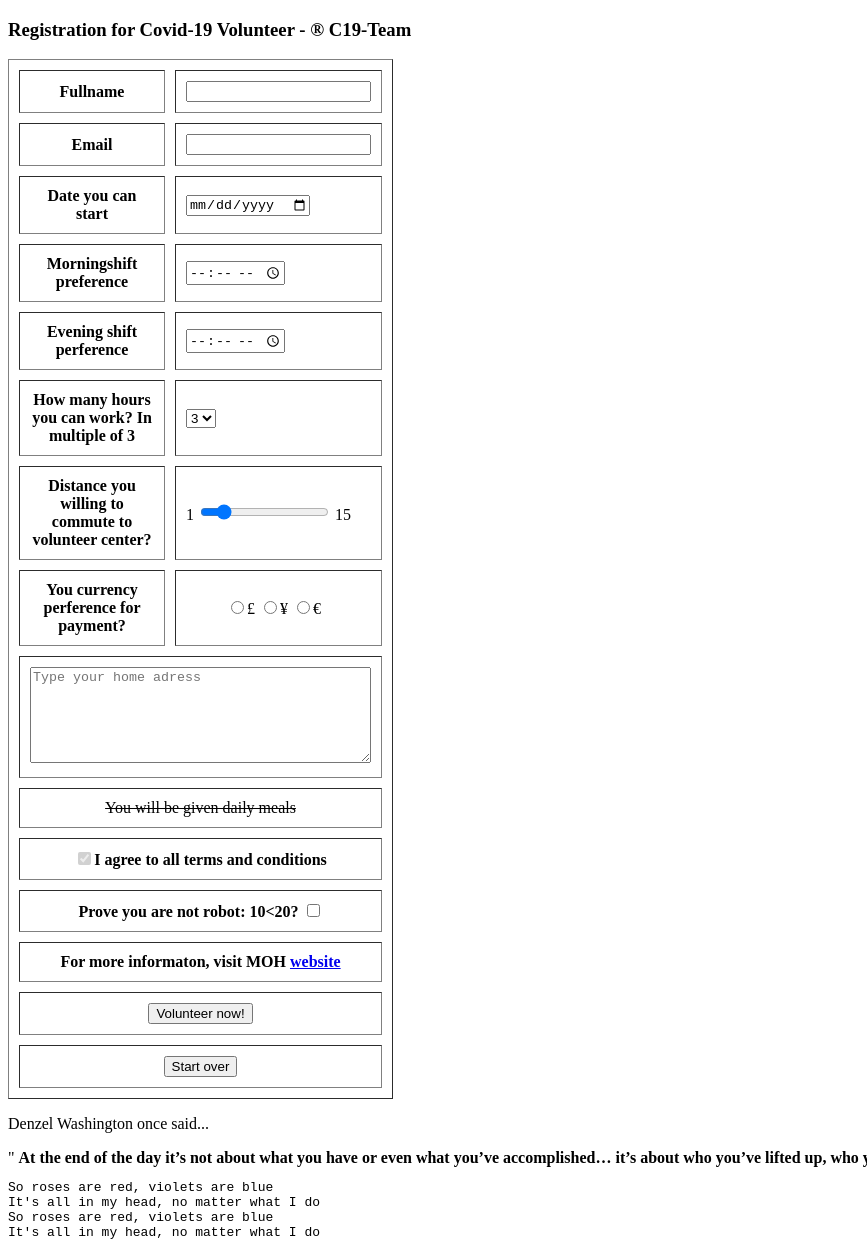
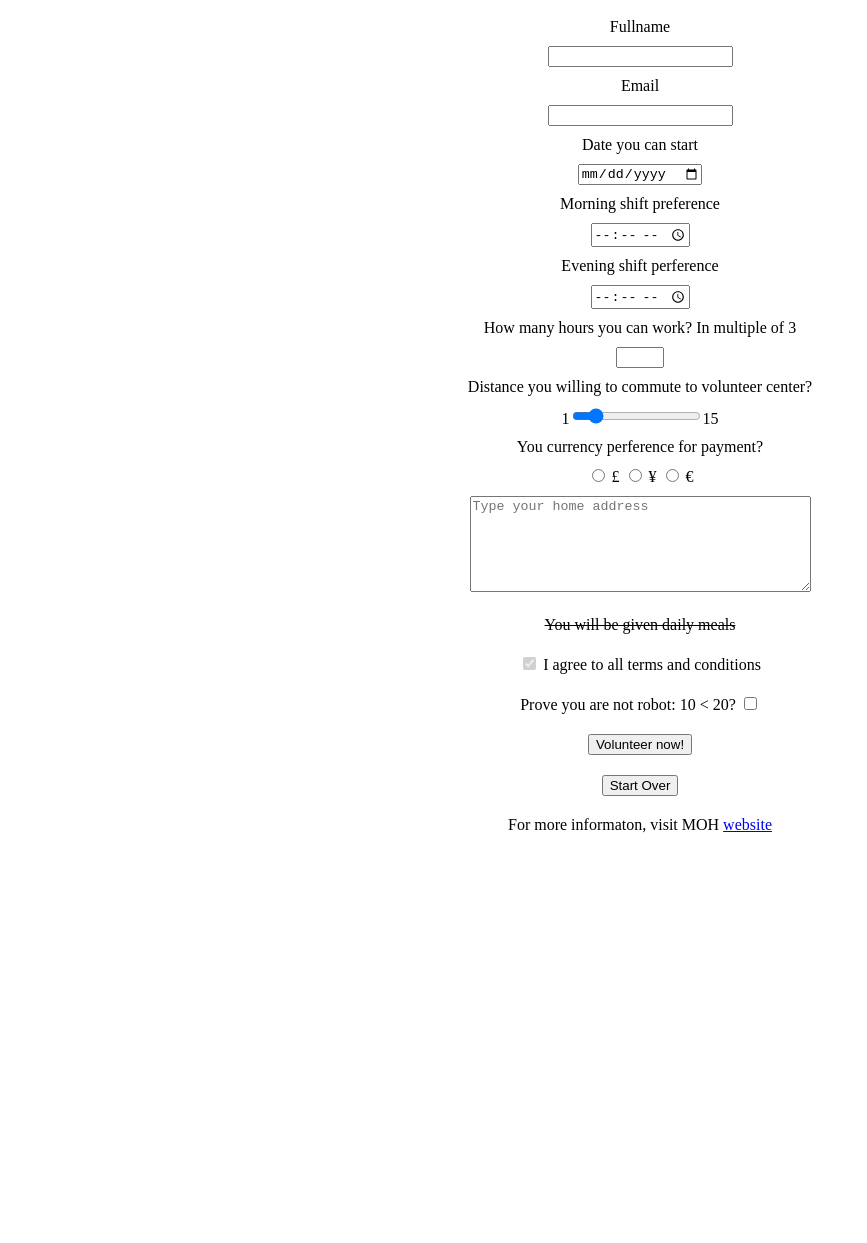
Before and after one commit to 21FTT1275/eportfolio, a plain HTML site: page bwep/week7-e-p3.html in a window 1280 px wide. Shown: the whole page, without its empty margins (0-867 px from the left). After the commit the page ends 852 px from the top, so only its background shows below. Drawn offline with Linux system fonts and the light colour scheme.

Commit message:
Add files via upload

```diff
--- a/bwep/week7-e-p3.html
+++ b/bwep/week7-e-p3.html
@@ -1,176 +1,141 @@
 <!DOCTYPE html>
 <html>
+
 <head>
 	<meta charset="utf-8">
 	<meta name="viewport" content="width=device-width, initial-scale=1">
-	<title>Week 3 ePortfolio part 2</title>
+	<title>week7-e-p3</title>
+
+	<style type="text/css">
 
 
-</head>
-<body>
-<h3>Registration for Covid-19 Volunteer - &reg; C19-Team</h3>
-
-<form method="" action="">
-
-<table border="1" width="300" height="50" cellpadding="10" cellspacing="10">
-
-<tr>
-	<th>Fullname</th>
-	<td>
-		<label for="Fullname"></label>
-		<input type="text" name="Fullname" id="Fullname" pattern=",30">
-	</td>
-</tr>
-
-<tr>
-	<th>Email</th>
-	<td>
-		<label for="Email"></label>
-		<input type="Email" name="Email">
-
-	</td>
-
-</tr>
-
-<tr>
-	<th>Date you can start</th>
-	<td>
-		<label for="Date"></label>
-		<input type="Date" name="Date">
-
-	</td>
-
-</tr>
-
-<tr>
-	<th>Morningshift preference</th>
-	<td>
-		<label for="time"></label>
-		<input type="time" name="time">
-
-	</td>
-
-</tr>
-
-<tr>
-	<th>Evening shift perference</th>
-	<td>
-		<label for="time"></label>
-		<input type="time" name="time">
-
-	</td>
-
-</tr>
-
-<tr>
-	<th>How many hours you can work? In multiple of 3</th>
-	<td>
-
-		<select size="1">
-			<option value="3">3</option>
-			<option value="6">6</option>
-			<option value="9">9</option>
-		</select>
-
-	</td>
-
-</tr>
-
-<tr>
-
-	<th>Distance you willing to commute to volunteer center?</th>
-
-	<td>1
-
-		<label for="points"></label>
-		<input type="range" id="points" name="" step="1" value="3" min="1" max="15">
-
-	15</td>
-
-</tr>
-
-<tr>
-
-	<th>You currency perference for payment?</th>
-	<td>
-
-	<ul>
-
-	<label for="radio"></label>
-	<input type="radio" name="currency">&pound;
-
-	<label for="radio"></label>
-	<input type="radio"name="currency">&yen;
-
-	<label for="radio"></label>
-	<input type="radio" name="currency">&euro;
+	#Container {
+		    display: flex;
+		    flex-wrap: wrap;
+		    flex-direction: column;
+		    justify-content: center;
+		    align-items: center;
+			margin: 0px auto;
+			width: 600px;
+		}
 
 
-	</td>
+	.First {
+		    width: 70%;
+			padding:10px 0px;
+			box-sizing: border-box;
+			text-align: center;
+		}
 
-</tr>
+	.Second {
+			width: 100%;
+			text-align: center;
+			padding: 10px 0px;
+			box-sizing: border-box;
+		}
 
-	<tr>
-	<td colspan="2">
-	<textarea rows="6" cols="40" placeholder="Type your home adress"></textarea>
 
-</td>
+</style>
 
-</tr>
+</head>
 
-<tr>
-	<td colspan="2" align="center">
 
-		<del>You will be given daily meals</del>
 
-	</td>
+<body>
 
-</tr>
+	<div id="Container">
 
-<tr>
 
-	<th colspan="2"><input type="checkbox" name="" disabled="true" checked="true">I agree to all terms and conditions</th>
+			<div class="First"><label>Fullname</label></div>
+			<div><input class="third" type="text" name="Fullname" id="Fullname" maxlength="30" pattern="[A-z]{30}"></div>
 
-</tr>
 
-<tr>
 
-	<th colspan="2">Prove you are not robot:
-		<label for="checkbox">10&lt;20?</label>
-		<input type="checkbox" name="" ></th>
 
-</tr>
+			<div class="First"><label>Email</label></div>
+			<div><input type="Email" name="Email" id="Email"></div>
 
-<tr>
-	<th colspan="2">For more informaton, visit MOH <a href="https://www.moh.gov.bn/Pages/Home.aspx">website</a></th>
 
-<tr>
-	<th colspan="2">
 
-		<label for="submit"></label>
-		<input type="submit" name="" class="like" value="Volunteer now!"></th>
-</tr>
+			<div class="First"><label>Date you can start</label></div>
+			<div><input type="date"></div>
 
-<tr>
 
-	<th colspan="2">
+			<div class="First"><label>Morning shift preference</label></div>
+			<div><input type="time"></div>
 
-		<label for="submit"></label>
-		<input type="submit" name="" class="like" value="Start over"></th>
-</tr>
+			<div class="First"><label>Evening shift perference</label></div>
+			<div><input type="time"></div>
 
-</table>
-</form>
 
-<p>Denzel Washington once said...</p>
+			<div class="First"><label>How many hours you can work? In multiple of 3</label></div>
+			<div> <input class="third" type="number" min="3" max="9" step="3"></div>
 
-<blackquote> &quot; <b>At the end of the day it’s not about what you have or even what you’ve accomplished… it’s about who you’ve lifted up, who you’ve made better. It’s about what you’ve given back.</b>
 
-<pre>So roses are red, violets are blue
-It's all in my head, no matter what I do
-So roses are red, violets are blue
-It's all in my head, no matter what I do
-</pre>
+			<div class="First"><label>Distance you willing to commute to volunteer center?</label></div>
+
+			<div>1<input type="range" name="range" id="range" min='1', max='15', steps='1' value="3">15</div>
+
+
+
+			<div class="First"><label>You currency perference for payment?</label></div>
+
+			<div>
+				<input type="radio" name="currency" id="pound">
+				<label>&pound;</label>
+
+				<input type="radio" name="currency" id="yen">
+				<label>&yen;</label>
+
+				<input type="radio" name="currency" id="euro">
+				<label>&euro;</label>
+			</div>
+
+
+<!--Type your home address-->
+
+	<div class="Second">
+			<textarea id="text-area" name="text-area" rows="6" cols="40" placeholder="Type your home address"></textarea>
+	</div>
+
+
+
+<!--You will be given daily meals-->
+
+	<div class="Second">
+			<strike>You will be given daily meals</strike>
+	</div>
+
+<!--I agree to all terms and conditions-->
+	<div class="Second">
+			<label for="checkTerms"><input type="checkbox" name="checkTerms" disabled="1" checked="1" id="checkTerms"> I agree to all terms and conditions</label>
+	</div>
+
+<!--Prove you are not robot-->
+	<div class="Second">
+			<label>Prove you are not robot: 10 &#60; 20?
+			<input type="checkbox" name="scales" id="scales"></label>
+	</div>
+
+<!--Volunteer now! button-->
+	<div class="Second">
+			<input type="submit" value="Volunteer now!">
+	</div>
+
+
+<!--Start Over button-->
+	<div class="Second">
+			<input type="reset" value="Start Over">
+	</div>
+
+<!--Information-->
+
+	<div class="Second">
+
+			<label>For more informaton, visit MOH <a href="https://www.moh.gov.bn/Pages/Home.aspx" target="_blank">website</a></label>
+	</div>
+</div>
+
 
 </body>
 </html>
```
